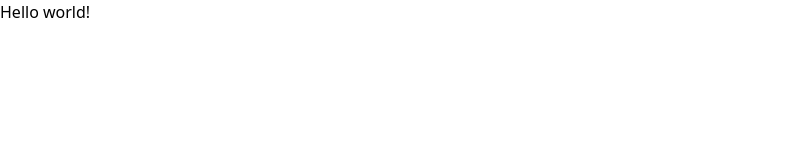
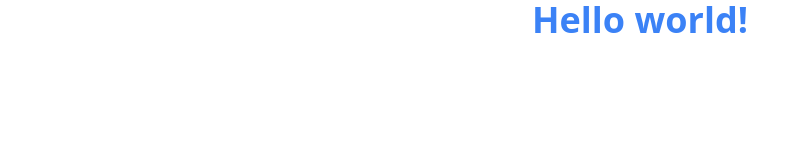
Before and after one commit to bradleybossard/tailwind-tutorial, a website: page public/index.html in a window 1280 px wide. Shown: the whole page, without its empty margins (0-808 px from the left). Drawn offline with nearby package versions, Linux system fonts and the light colour scheme; files that its build step writes are made by us from their sources.

Commit message:
style some text

```diff
--- a/public/index.html
+++ b/public/index.html
@@ -6,7 +6,7 @@
   <link rel="stylesheet" href="/build/tailwind.css">
 </head>
 <body>
-  <h1>Hello world!</h1>
+  <h1 class="text-4xl font-bold text-center text-blue-500">Hello world!</h1>
 
 </body>
 </html>
```
